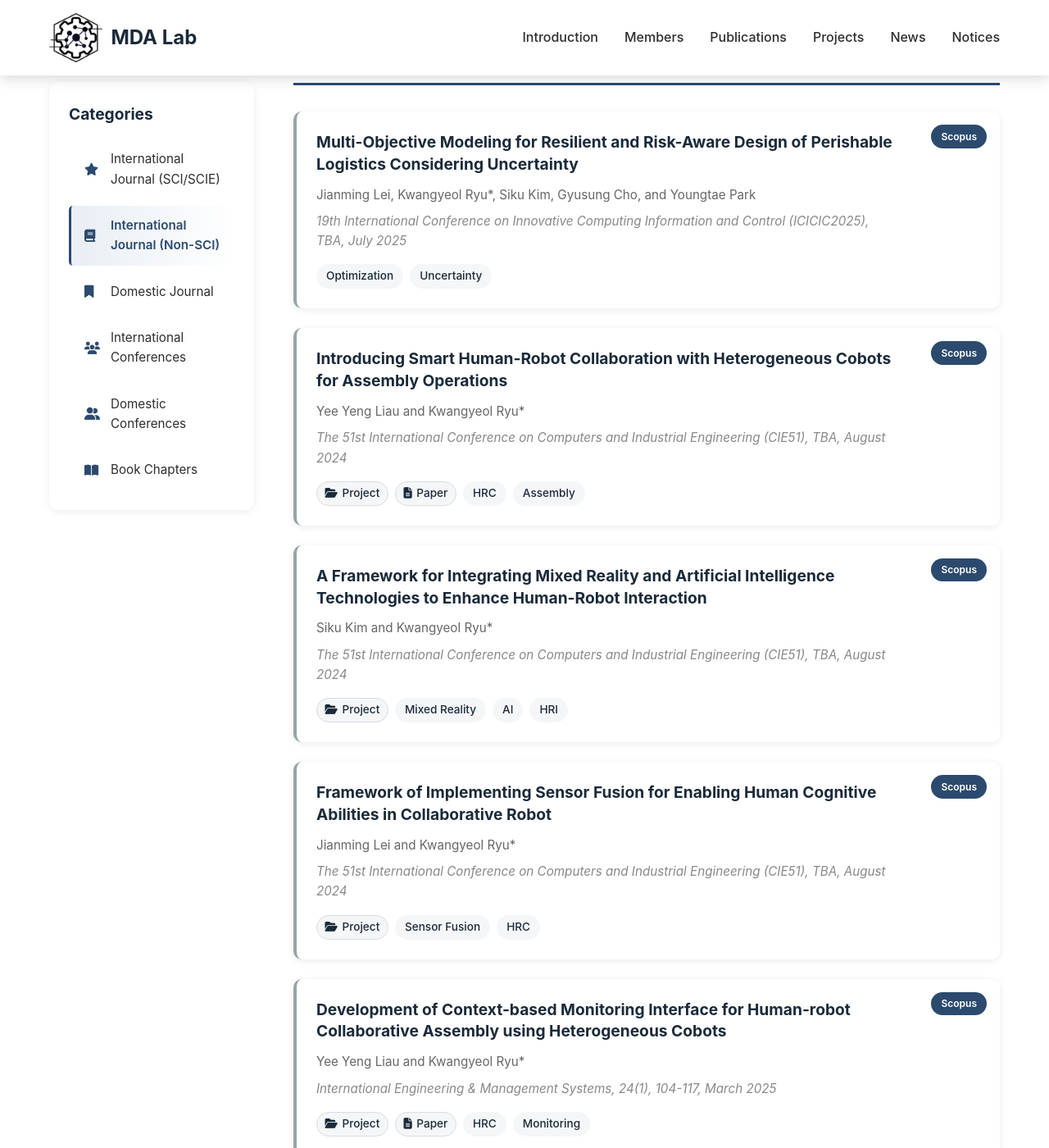
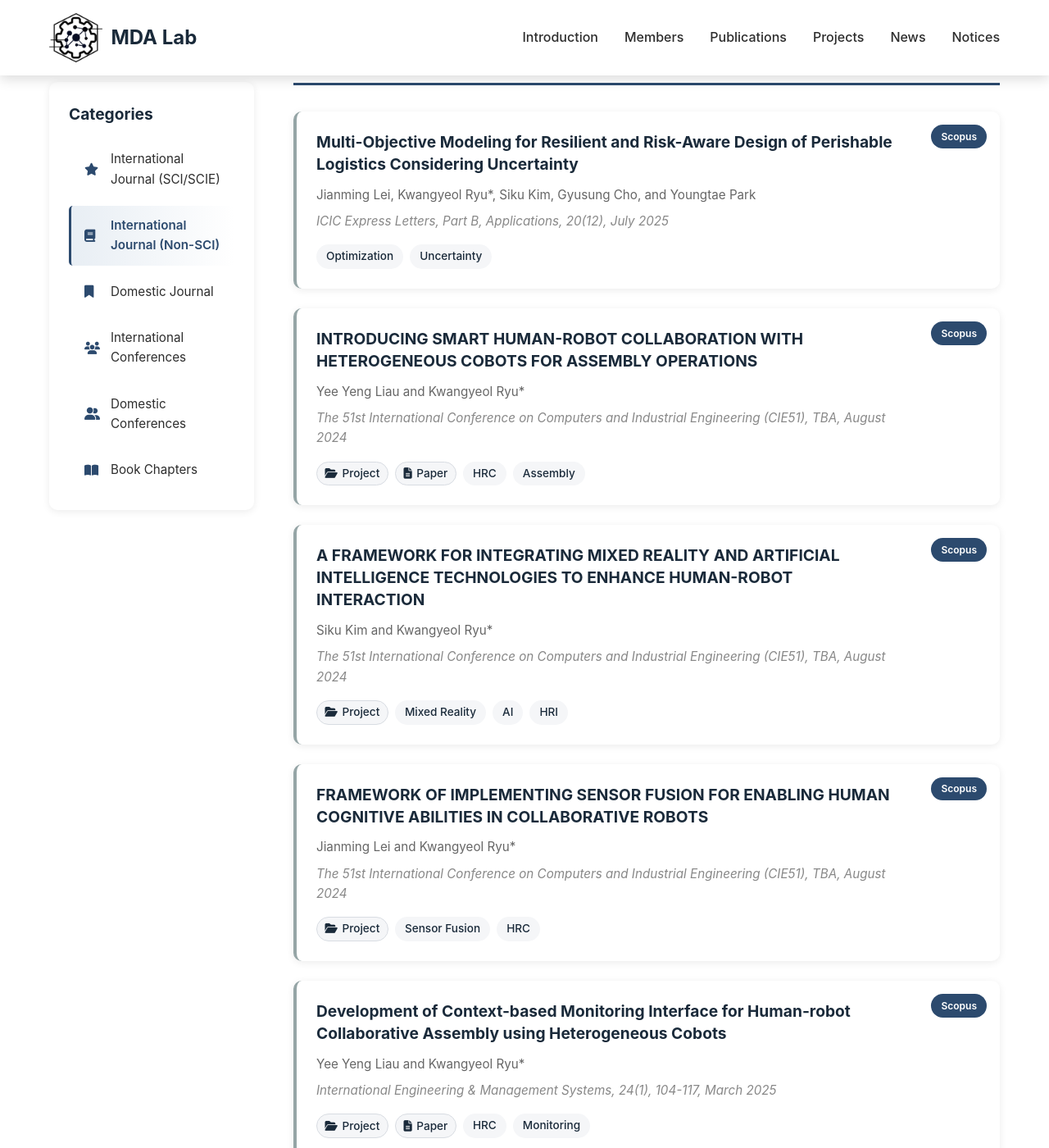
Before and after one commit to PNU-MDA-LAB/PNU-MDA-LAB.github.io, a Jekyll site: the page built from pages/publications.html, in a window 1280 px wide and 1400 px high, scrolled down 10410 px. Shown: the whole window at 82% size. Built offline with Jekyll 4.4.1, drawn with Linux system fonts in a browser that asks for light colours.

Commit message:
ICIC Express Letters, Part B, Applications, journal title change and CIE51 titles changed to captial

```diff
--- a/_data/publications/international_non_sci.yml
+++ b/_data/publications/international_non_sci.yml
@@ -1,7 +1,7 @@
 - title: "Multi-Objective Modeling for Resilient and Risk-Aware Design of Perishable Logistics Considering Uncertainty"
   authors: "Jianming Lei, Kwangyeol Ryu*, Siku Kim, Gyusung Cho, and Youngtae Park"
-  journal: "19th International Conference on Innovative Computing Information and Control (ICICIC2025)"
-  volume: "TBA"
+  journal: "ICIC Express Letters, Part B, Applications"
+  volume: "20(12)"
   date: "July 2025"
   badge: "Scopus"
   tags: ["Optimization", "Uncertainty"]
@@ -9,7 +9,7 @@
   paper_link: ""
   description: ""
 
-- title: "Introducing Smart Human-Robot Collaboration with Heterogeneous Cobots for Assembly Operations"
+- title: "INTRODUCING SMART HUMAN-ROBOT COLLABORATION WITH HETEROGENEOUS COBOTS FOR ASSEMBLY OPERATIONS"
   authors: "Yee Yeng Liau and Kwangyeol Ryu*"
   journal: "The 51st International Conference on Computers and Industrial Engineering (CIE51)"
   volume: "TBA"
@@ -20,7 +20,7 @@
   paper_link: "https://www.proceedings.com/content/079/079578webtoc.pdf"
   description: ""
 
-- title: "A Framework for Integrating Mixed Reality and Artificial Intelligence Technologies to Enhance Human-Robot Interaction"
+- title: "A FRAMEWORK FOR INTEGRATING MIXED REALITY AND ARTIFICIAL INTELLIGENCE TECHNOLOGIES TO ENHANCE HUMAN-ROBOT INTERACTION"
   authors: "Siku Kim and Kwangyeol Ryu*"
   journal: "The 51st International Conference on Computers and Industrial Engineering (CIE51)"
   volume: "TBA"
@@ -32,7 +32,7 @@
   description: ""
 
 
-- title: "Framework of Implementing Sensor Fusion for Enabling Human Cognitive Abilities in Collaborative Robot"
+- title: "FRAMEWORK OF IMPLEMENTING SENSOR FUSION FOR ENABLING HUMAN COGNITIVE ABILITIES IN COLLABORATIVE ROBOTS"
   authors: "Jianming Lei and Kwangyeol Ryu*"
   journal: "The 51st International Conference on Computers and Industrial Engineering (CIE51)"
   volume: "TBA"
```
